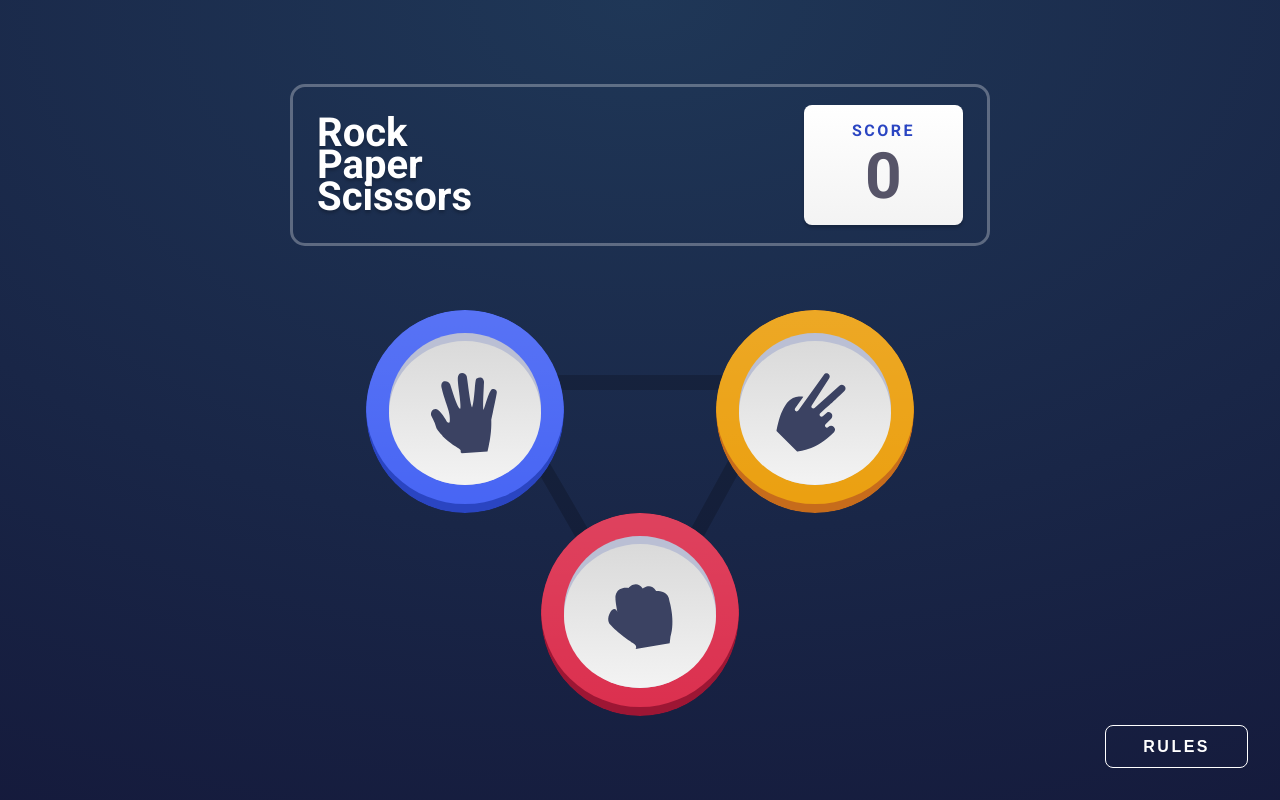
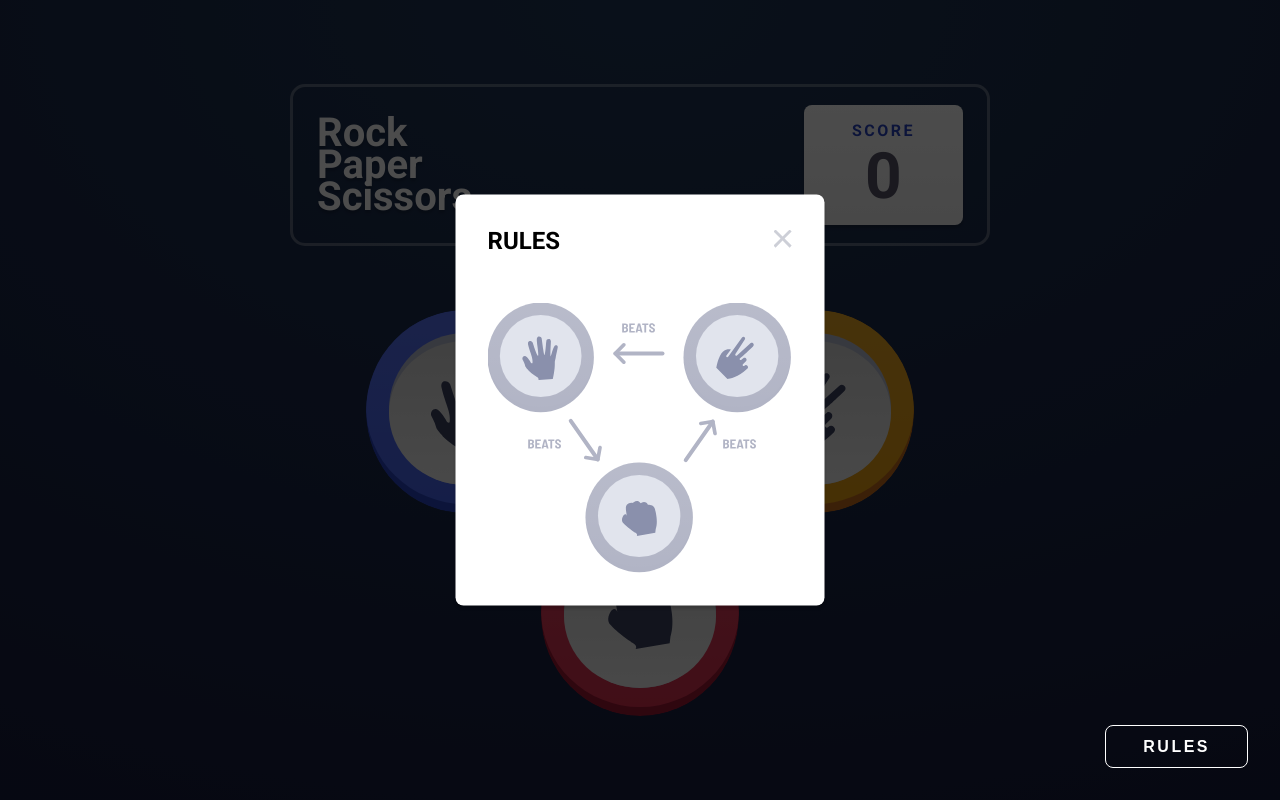
Before and after one commit to Abdukhamid000/rock-paper-scissor, a plain HTML site: page index.html in a window 1280 px wide. Both pictures are taken after a click on the button "RULES". Drawn offline with nearby package versions, Linux system fonts and the light colour scheme.

Commit message:
chasnges

```diff
--- a/app.js
+++ b/app.js
@@ -10,6 +10,17 @@ const win = document.querySelector("#win-text");
 const lose = document.querySelector("#lose-text");
 const draw = document.querySelector("#draw-text");
 const score = document.querySelector("#score");
+const exit = document.querySelector("[data-exit]");
+
+function showModal() {
+  exit.classList.replace("hide", "show");
+}
+
+exit.addEventListener("click", (e) => {
+  if (e.target.id === "clear") {
+    exit.classList.replace("show", "hide");
+  }
+});
 
 if (!localStorage.getItem("score")) {
   localStorage.setItem("score", 0);
--- a/index.html
+++ b/index.html
@@ -51,7 +51,20 @@
         </div>
       </div>
     </div>
-    <button class="btn">
+    <div class="modal-bg hide" data-exit>
+      <div class="modal">
+        <div class="modal__top">
+          <h2>RULES</h2>
+          <span style="cursor: pointer">
+            <img src="./images/Combined Shape.svg" alt="" id="clear" height="9px" width="19px"/>
+          </span>
+        </div>
+        <div class="modal__rules center">
+          <img src="./images/Group 16.svg" alt="" />
+        </div>
+      </div>
+    </div>
+    <button class="btn" onclick="showModal()">
       <span>rules</span>
     </button>
     <script src="https://cdn.jsdelivr.net/npm/canvas-confetti@1.5.1/dist/confetti.browser.min.js"></script>
--- a/style.css
+++ b/style.css
@@ -163,6 +163,53 @@ body {
   text-shadow: 0px 3px 3px rgba(0, 0, 0, 0.196706);
 }
 
+.modal-bg {
+  background: radial-gradient(
+    134.34% 134.34% at 50% 0%,
+    #1f3757 0%,
+    #131537 100%
+  );
+}
+
+.modal {
+  max-width: 400px;
+  position: absolute;
+  top: 50%;
+  left: 50%;
+  transform: translate(-50%, -50%);
+  padding: 32px;
+  background: #ffffff;
+  box-shadow: 0px 3px 3px rgba(0, 0, 0, 0.196706);
+  border-radius: 8px;
+}
+
+.modal__top {
+  display: flex;
+  align-items: center;
+  justify-content: space-between;
+}
+
+.modal__rules {
+  margin-top: 48px;
+}
+
+.modal-bg {
+  width: 100%;
+  position: absolute;
+  left: 0;
+  top: 0;
+  height: 100%;
+  background: rgba(0, 0, 0, 0.7);
+}
+
+.show {
+  display: block;
+}
+
+.hide {
+  display: none;
+}
+
 @media (max-width: 730px) {
   .picked {
     grid-template-columns: 1fr 1fr;
@@ -208,3 +255,7 @@ body {
     height: 150px;
   }
 }
+
+.modal__top img {
+  height: 19px;
+}
```
Also changed, not shown: images/Combined Shape.svg (added), images/Group 16.svg (added).
